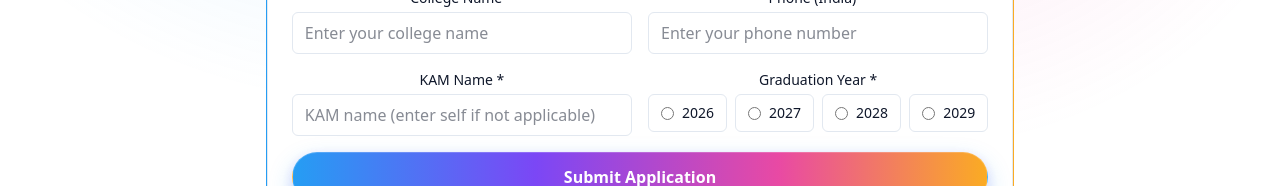
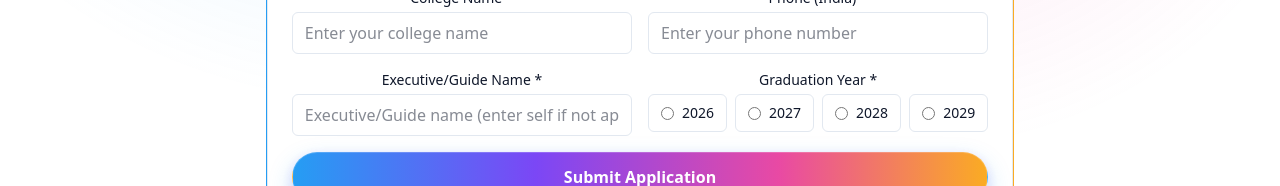
Before and after one commit to ahmadsohail404/campus-executive, a Next.js app: page / in a window 1280 px wide. Shown: the part 689-875 px from the top of the page. Built offline with nearby package versions, Linux system fonts and the light colour scheme.

Commit message:
renamed kam to executive/guide

```diff
--- a/app/page.tsx
+++ b/app/page.tsx
@@ -1186,13 +1186,13 @@ function ApplyForm() {
           />
         </Field>
 
-        <Field label="KAM Name" htmlFor="kam" required>
+        <Field label="Executive/Guide Name" htmlFor="kam" required>
           <input
             id="kam"
             name="kam"
             required
             className="w-full rounded-md border px-3 py-2 outline-none focus:ring-2 focus:ring-[hsl(var(--ring))]"
-            placeholder="KAM name (enter self if not applicable)"
+            placeholder="Executive/Guide name (enter self if not applicable)"
           />
         </Field>
 
```
